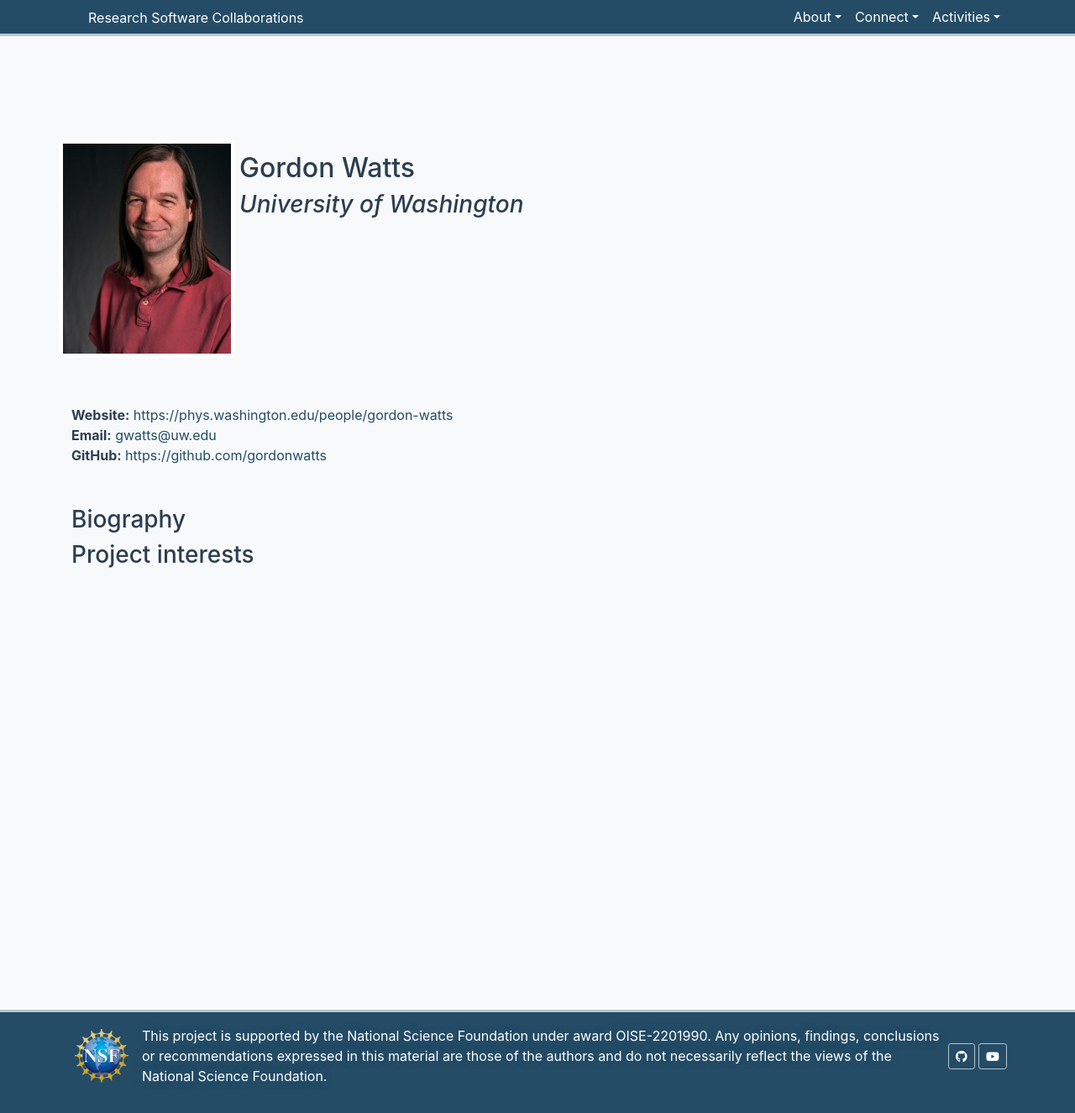
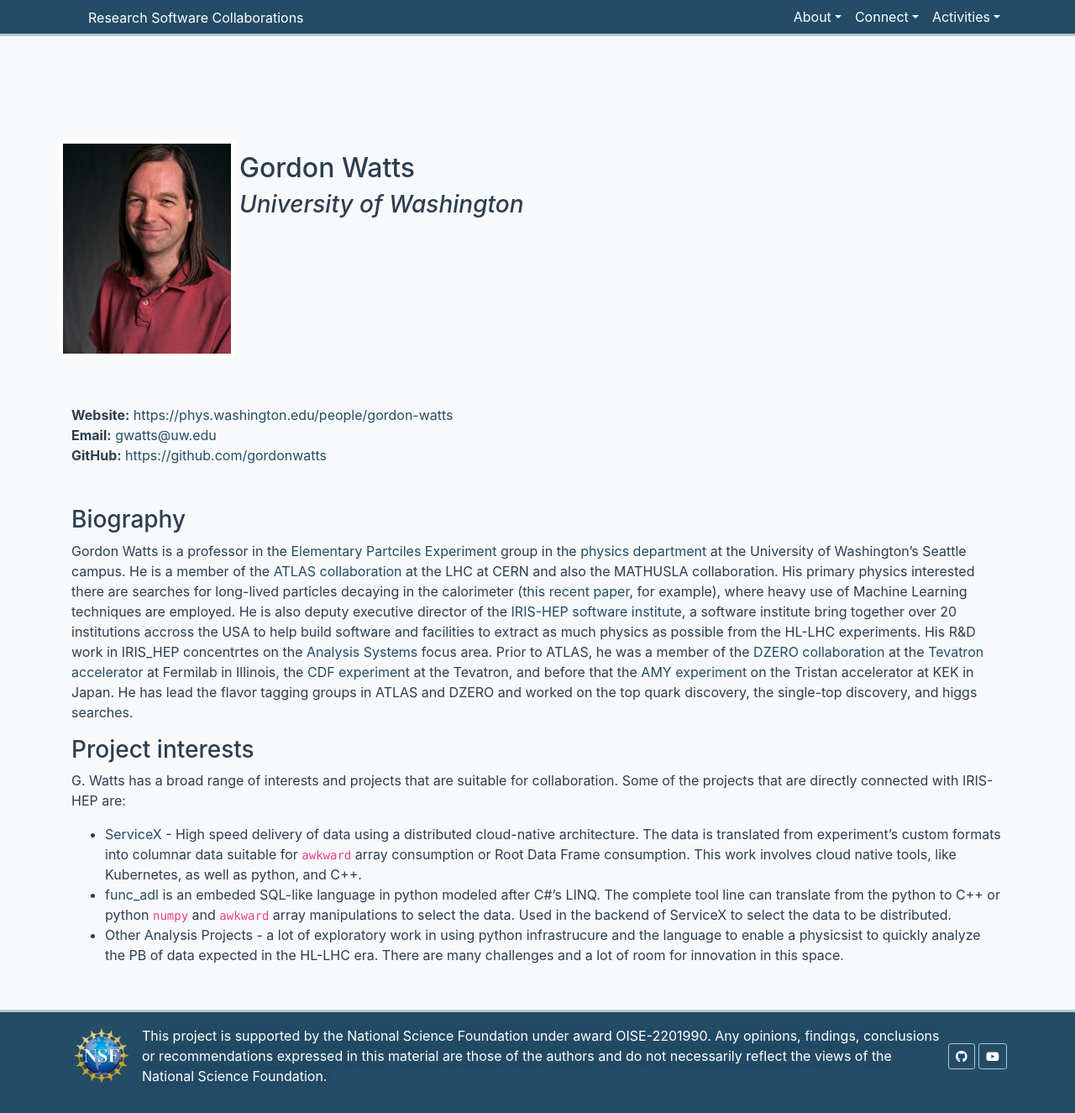
Before and after one commit to research-software-collaborations/research-software-collaborations.github.io, a Jekyll site: the page built from _collaborators/gordonwatts.md, in a window 1280 px wide and 1325 px high. Shown: the whole window at 84% size. Built offline with Jekyll 4.4.1, drawn with Linux system fonts in a browser that asks for light colours; cached includes are drawn as plain includes.

Commit message:
First draft
Not sure if this is what was desired, but... it is a first go.

```diff
--- a/_collaborators/gordonwatts.md
+++ b/_collaborators/gordonwatts.md
@@ -14,4 +14,13 @@ presentations:
 
 ### Biography
 
+Gordon Watts is a professor in the [Elementary Partciles Experiment](https://phys.washington.edu/epe-atlas-experiment) group in the [physics department](https://phys.washington.edu/) at the University of Washington's Seattle campus. He is a member of the [ATLAS collaboration](https://atlas.cern/) at the LHC at CERN and also the MATHUSLA collaboration. His primary physics interested there are searches for long-lived particles decaying in the calorimeter ([this recent paper](https://atlas.web.cern.ch/Atlas/GROUPS/PHYSICS/PAPERS/EXOT-2019-23/), for example), where heavy use of Machine Learning techniques are employed. He is also deputy executive director of the [IRIS-HEP software institute](https://iris-hep.org), a software institute bring together over 20 institutions accross the USA to help build software and facilities to extract as much physics as possible from the HL-LHC experiments. His R&D work in IRIS_HEP concentrtes on the [Analysis Systems](https://iris-hep.org/as.html) focus area.
+Prior to ATLAS, he was a member of the [DZERO collaboration](https://www.fnal.gov/pub/tevatron/experiments/dzero.html) at the [Tevatron accelerator](https://fnal.gov/pub/tevatron/tevatron-accelerator.html) at Fermilab in Illinois, the [CDF experiment](https://cdf.fnal.gov/) at the Tevatron, and before that the [AMY experiment](https://en.wikipedia.org/wiki/AMY_(scientific_instrument)) on the Tristan accelerator at KEK in Japan. He has lead the flavor tagging groups in ATLAS and DZERO and worked on the top quark discovery, the single-top discovery, and higgs searches.
+
 ### Project interests
+
+G. Watts has a broad range of interests and projects that are suitable for collaboration. Some of the projects that are directly connected with IRIS-HEP are:
+
+* [ServiceX](https://iris-hep.org/projects/servicex.html) - High speed delivery of data using a distributed cloud-native architecture. The data is translated from experiment's custom formats into columnar data suitable for `awkward` array consumption or Root Data Frame consumption. This work involves cloud native tools, like Kubernetes, as well as python, and C++.
+* [func_adl](https://iris-hep.org/projects/func-adl.html) is an embeded SQL-like language in python modeled after C#'s LINQ. The complete tool line can translate from the python to C++ or python `numpy` and `awkward` array manipulations to select the data. Used in the backend of ServiceX to select the data to be distributed.
+*  Other Analysis Projects - a lot of exploratory work in using python infrastrucure and the language to enable a physicsist to quickly analyze the PB of data expected in the HL-LHC era. There are many challenges and a lot of room for innovation in this space.
```
